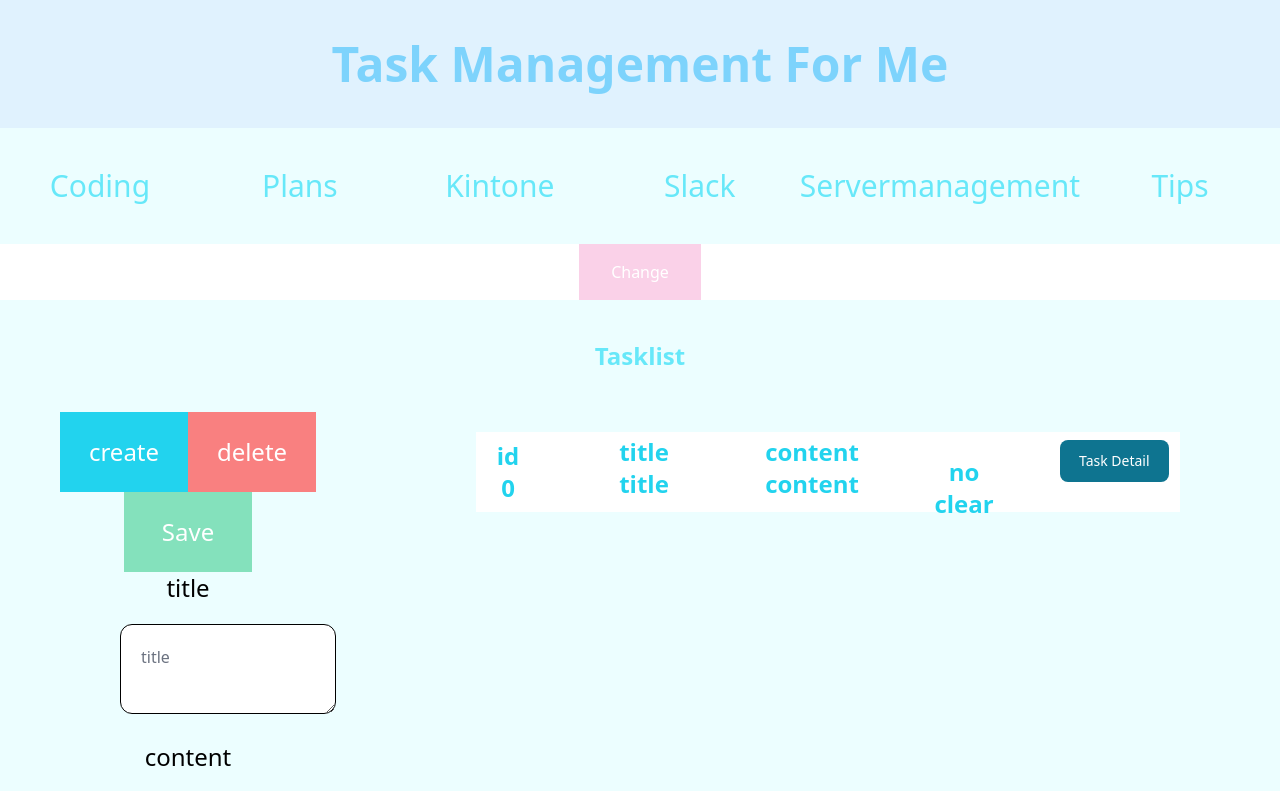
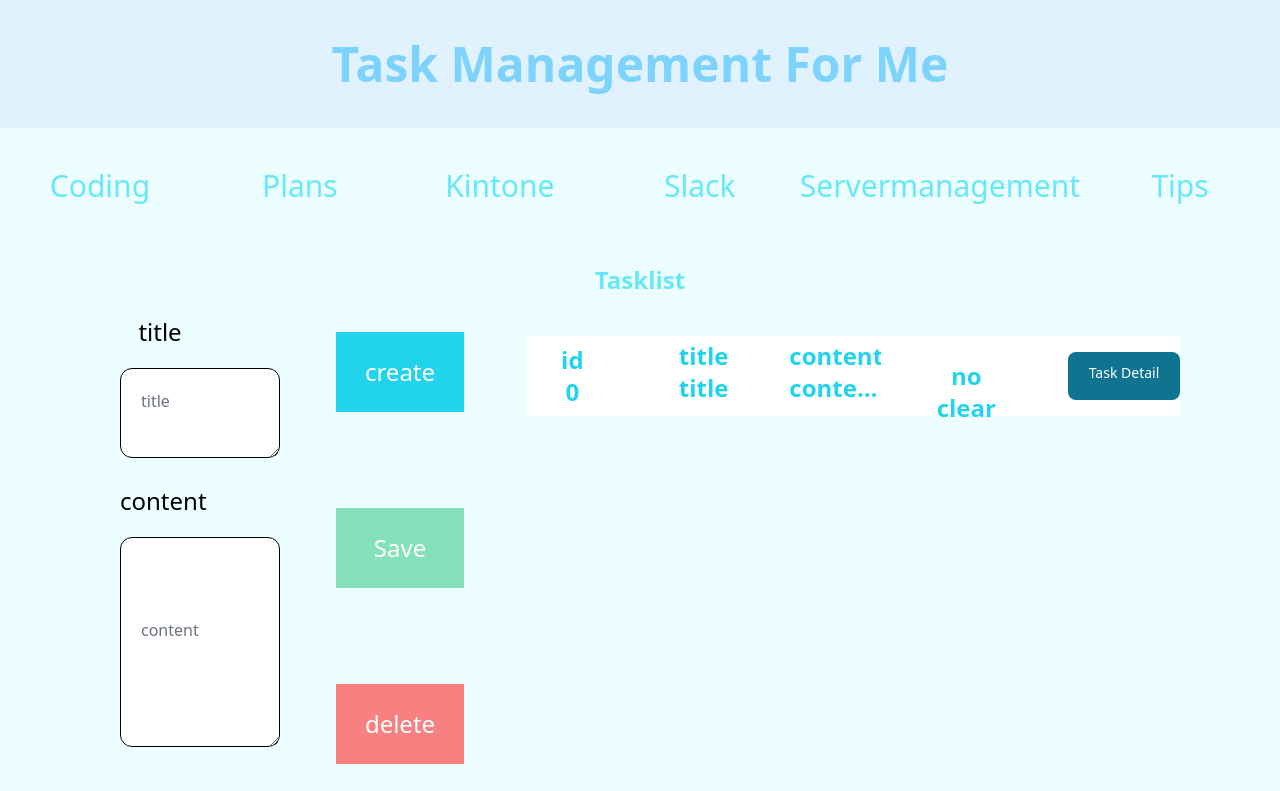
Before and after one commit to JunSecondStart/task_management_for_me, a React (Create React App) app: page /kintone in a window 1280 px wide. Shown: the top 791 px of the page. Built offline with nearby package versions, Linux system fonts and the light colour scheme.

Commit message:
looks complete On branch feature001 Changes to be committed: modified:   src/views/components/Kintone.tsx modified:   src/views/components/common/TaskDetail.tsx modified:   src/views/components/common/tasklist/Tasklist.tsx modified:   src/views/components/common/tasklist/Taskstore.tsx

```diff
--- a/src/views/components/Kintone.tsx
+++ b/src/views/components/Kintone.tsx
@@ -9,6 +9,7 @@ const Kintone: React.FC = () => {
   }
   return (
     <>
+      <section>{mode === "Tasklist" ? <Tasklist /> : <Save />}</section>
       <section className="text-center">
         <button
           className="bg-pink-200 text-white py-4 px-8"
@@ -17,7 +18,6 @@ const Kintone: React.FC = () => {
           Change
         </button>
       </section>
-      <section>{mode === "Tasklist" ? <Tasklist /> : <Save />}</section>
       <section>
         <h4 className="text-sky-300 bg-sky-100 text-center py-10 text-2xl font-bold">
           Kintone
--- a/src/views/components/common/TaskDetail.tsx
+++ b/src/views/components/common/TaskDetail.tsx
@@ -17,6 +17,7 @@ const TaskDetail: React.FC<Props> = ({ storedtask, idx }) => {
   return (
     <>
       <Button
+        className="m-4 w-28 h-12"
         onClick={() => {
           props.setOpenModal(true);
         }}
--- a/src/views/components/common/tasklist/Tasklist.tsx
+++ b/src/views/components/common/tasklist/Tasklist.tsx
@@ -35,39 +35,15 @@ const Tasklist: React.FC = () => {
   }
 
   return (
-    <section className="bg-cyan-50">
+    <section className="static bg-cyan-50 h-screen">
       <div>
-        <h4 className="text-cyan-300 bg-cyan-50 text-center py-10 text-2xl font-bold">
+        <h4 className="text-cyan-300 bg-cyan-50 text-center pt-5 pb-5 text-2xl font-bold">
           Tasklist
         </h4>
       </div>
       <section className="flex flex-row">
         <div className="basis-1/3">
-          <ul className="text-2xl h-1/6">
-          <li className="text-center">
-              <button
-                className="bg-cyan-400 text-2xl text-white w-32 h-20"
-                type="button"
-                onClick={() => create()}
-              >
-                create
-              </button>
-              <button
-                className="bg-red-400 text-white text-2xl w-32 h-20"
-                type="button"
-                onClick={() => Task.deleteAll()}
-              >
-                delete
-              </button>
-              <button
-                className="bg-green-300 text-white text-2xl w-32 h-20"
-                type="button"
-                onClick={() => localCheck()}
-              >
-                Save
-              </button>
-            </li>
-
+          <ul className="absolute top-5/24 left-1/8 text-2xl h-1/6 w-3/12">
             <li className="mx-20">
               <div className="mx-10 text-center">title</div>
               <textarea
@@ -87,9 +63,38 @@ const Tasklist: React.FC = () => {
               />
             </li>
           </ul>
+          <ul className="absolute top-5/24 left-1/4 m-4">
+            <li className="text-center">
+              <button
+                className="bg-cyan-400 text-2xl text-white w-32 h-20"
+                type="button"
+                onClick={() => create()}
+              >
+                create
+              </button>
+            </li>
+            <li>
+              <button
+                className="bg-green-300 text-white text-2xl w-32 h-20 my-24"
+                type="button"
+                onClick={() => localCheck()}
+              >
+                Save
+              </button>
+            </li>
+            <li>
+              <button
+                className="bottom-0 bg-red-400 text-white text-2xl w-32 h-20"
+                type="button"
+                onClick={() => Task.deleteAll()}
+              >
+                delete
+              </button>
+            </li>
+          </ul>
         </div>
         <div className="basis-2/3">
-          <ul className="text-cyan-400 text-2xl font-bold">
+          <ul className="static text-cyan-400 text-2xl font-bold">
             <li className="px-20">
               <div>
                 {Task.storedtasks.map((storedtask, i) => (
@@ -100,6 +105,7 @@ const Tasklist: React.FC = () => {
           </ul>
         </div>
       </section>
+      <section className="flex"></section>
     </section>
   );
 };
--- a/src/views/components/common/tasklist/Taskstore.tsx
+++ b/src/views/components/common/tasklist/Taskstore.tsx
@@ -70,23 +70,23 @@ const Taskstore: React.FC<Props> = ({ storedtask, idx }) => {
           {/* <li>{Task.title.map((title,i)=>(title+" "))}</li> */}
           <li className="h-20">
             <div className="flex flex-row space-x-10">
-              <div className="text-center py-2 w-16">
+              <div className="text-center py-2 w-16 md:w-full">
                 <p>id</p>
                 {idx}
               </div>
               <div
-                className={`text-center w-32 py-1 truncate ${openModalStyle}`}
+                className={`text-center w-32 py-1 md:w-full truncate ${openModalStyle}`}
               >
                 <p>title</p>
                 {storedtask.title}
               </div>
               <div
-                className={`text-center w-32 py-1 truncate ${openModalStyle}`}
+                className={`text-center w-32 py-1 md:w-full truncate ${openModalStyle}`}
               >
                 <p>content</p>
                 {storedtask.content}
               </div>
-              <div className="text-center w-24 py-6">
+              <div className="text-center w-24 py-6 md:w-full">
                 <span className="w-full">
                   {storedtask.check ? "complete" : "no clear"}
                 </span>
@@ -102,7 +102,7 @@ const Taskstore: React.FC<Props> = ({ storedtask, idx }) => {
                   </button>
                 </div> */}
 
-              <div className="text-center w-32 p-2">
+              <div className="text-center w-32">
                 {/* <button
                     className={`w-full ${detailStyle}`}
                     type="button"
```
